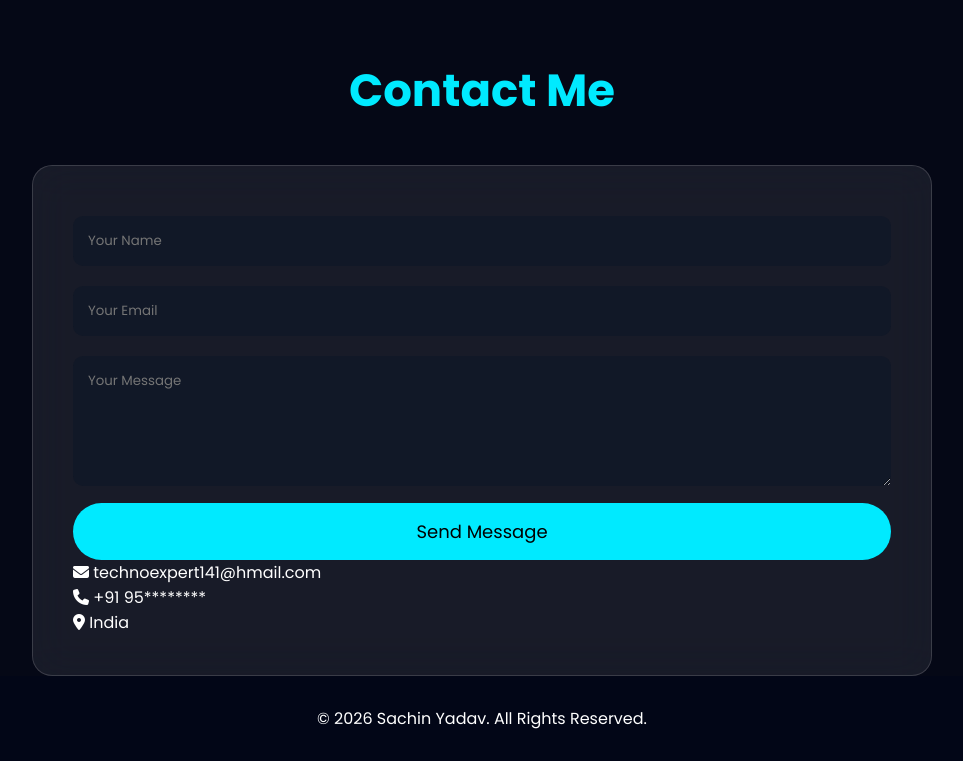
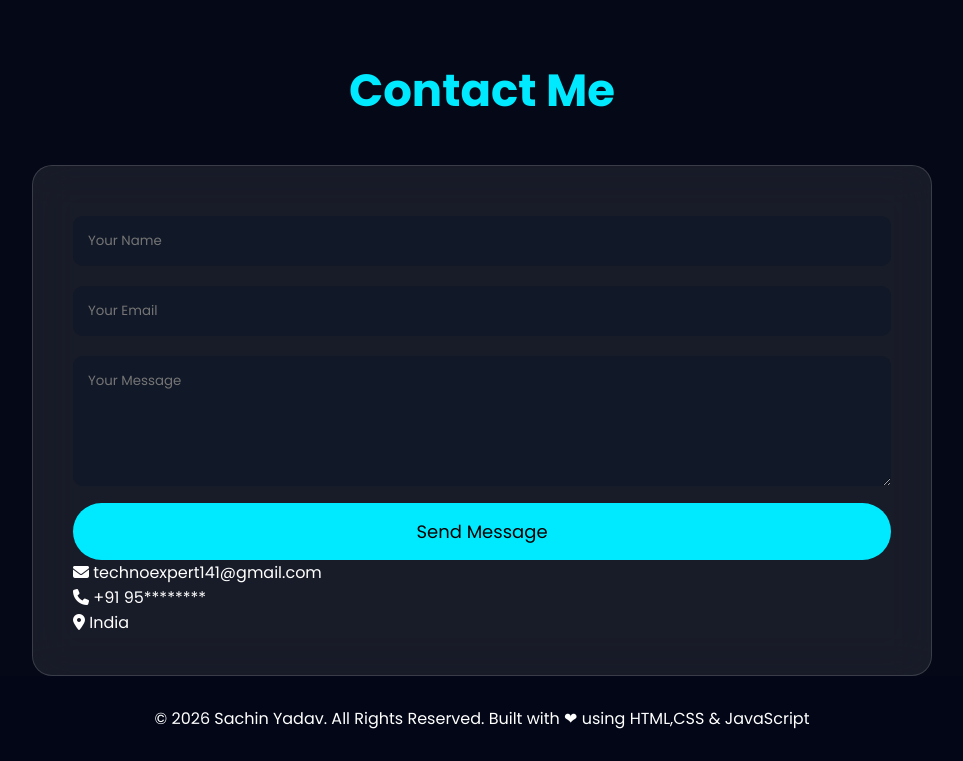
Before and after one commit to ershky/2, a plain HTML site: page index.html in a window 1280 px wide. Shown: the part 1887-2648 px from the top of the page, without its empty margins (158-1121 px from the left). Drawn offline with Linux system fonts and the light colour scheme.

Commit message:
Update index.html

```diff
--- a/index.html
+++ b/index.html
@@ -629,7 +629,7 @@ Send Message
 
 <p>
 <i class="fa-solid fa-envelope"></i>
-technoexpert141@hmail.com
+technoexpert141@gmail.com
 </p>
 
 
@@ -661,7 +661,7 @@ India
 <footer>
 
 <p>
-© 2026 Sachin Yadav. All Rights Reserved.
+© 2026 Sachin Yadav. All Rights Reserved. Built with ❤ using HTML,CSS & JavaScript
 </p>
 
 </footer>
```
